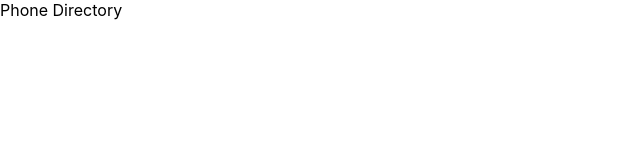
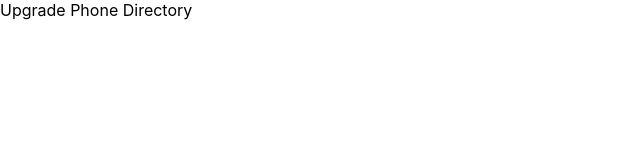
Before and after one commit to chaitali-kadam/phone-directory, a React (Create React App) app: page / in a window 1280 px wide. Shown: the top 160 px of the page, without its empty margins (0-640 px from the left). Built offline with nearby package versions, Linux system fonts and the light colour scheme.

Commit message:
Display heading

```diff
--- a/src/App.js
+++ b/src/App.js
@@ -3,7 +3,7 @@ import './App.css';
 function App() {
   return (
     <div>
-      Phone Directory
+      Upgrade Phone Directory
     </div>
   );
 }
```
